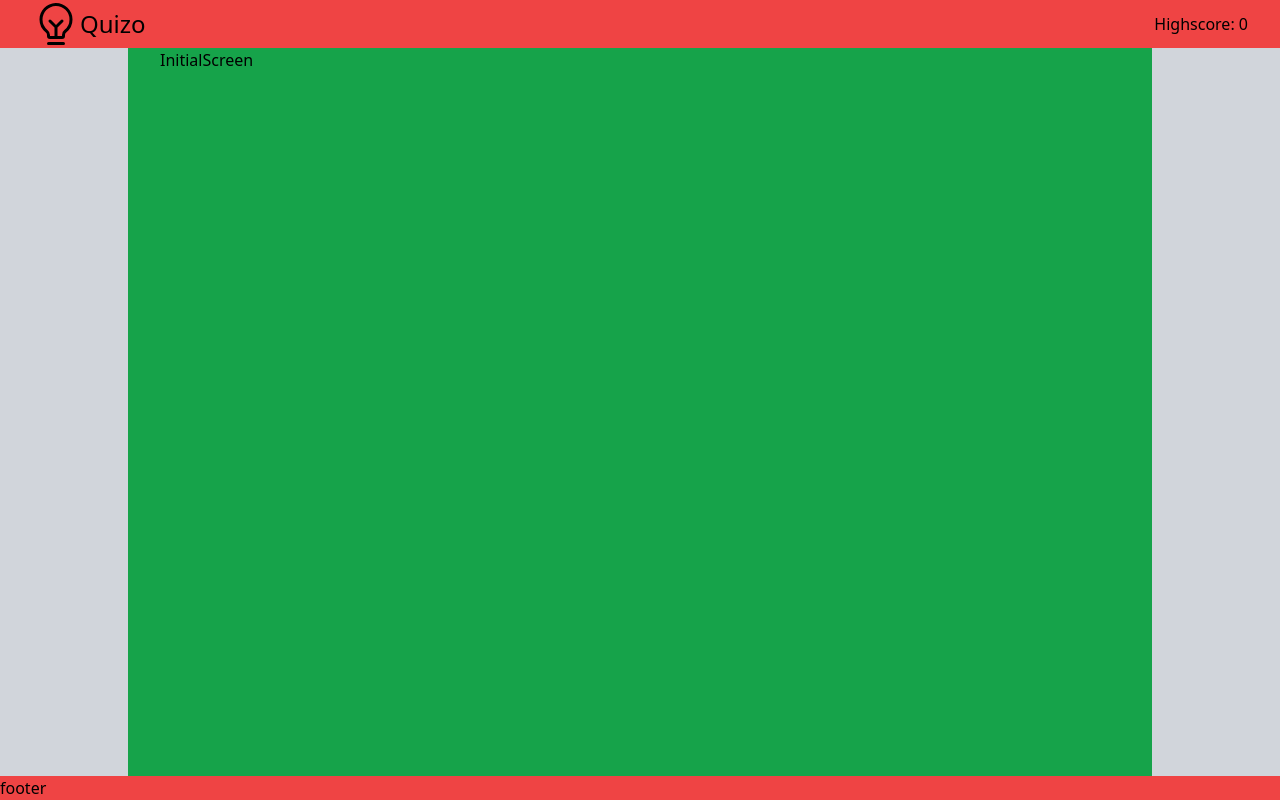
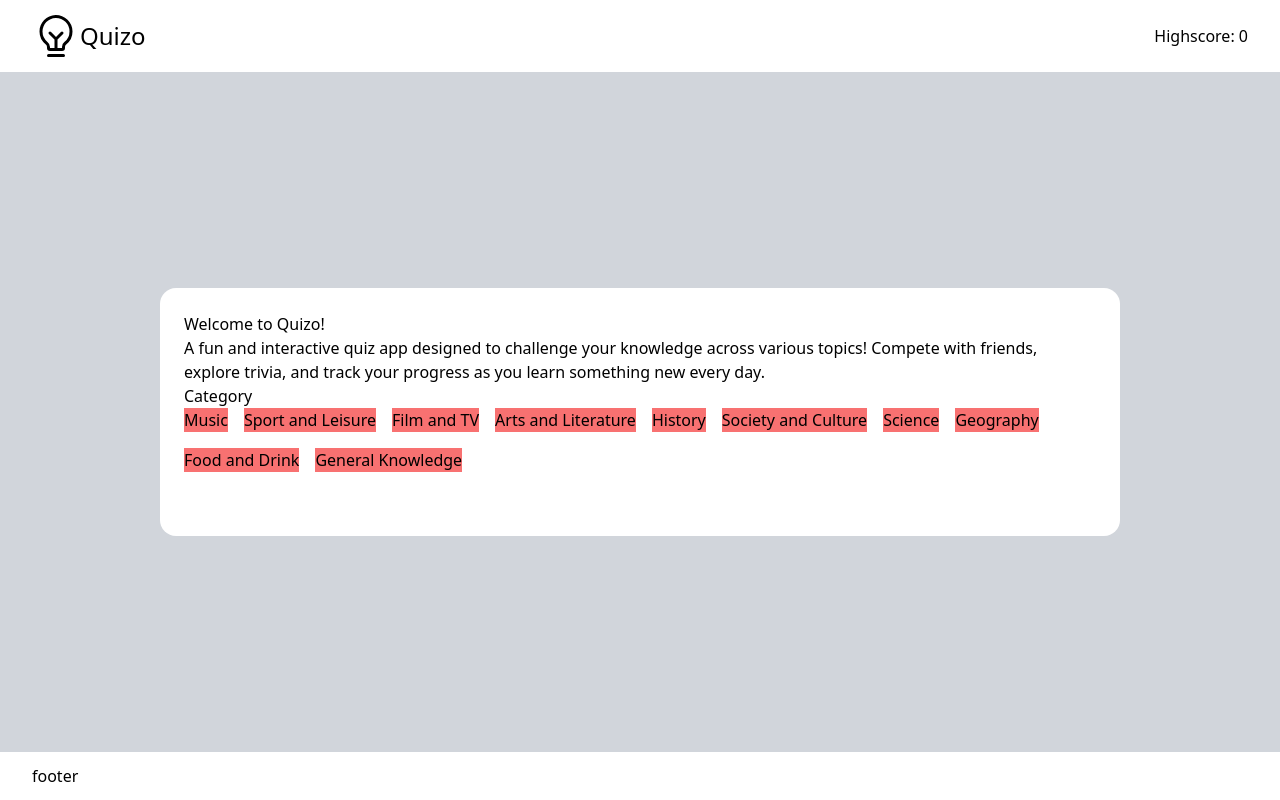
Before and after one commit to code-with-naimish/react-quizo, a React (Vite) app: page / in a window 1280 px wide. Built offline with nearby package versions, Linux system fonts and the light colour scheme.

Commit message:
initial screen progress

```diff
--- a/src/App.css
+++ b/src/App.css
@@ -0,0 +1,3 @@
+.card {
+  @apply bg-white p-6 rounded-2xl;
+}
--- a/src/App.tsx
+++ b/src/App.tsx
@@ -11,6 +11,7 @@ import Footer from "./components/footer"
 
 
 
+
 const App = () => {
   const [activeScreen, setActiveScreen] = useState<ScreenEnum>(ScreenEnum.INIT);
   const onSuccess = (screen: ScreenEnum) => {
@@ -19,14 +20,16 @@ const App = () => {
   return (
 
 
-    <div className=" min-h-screen bg-pink-700">
+    <div className=" min-h-screen">
       <Header />
 
       <main className=" bg-gray-300" >
-        <div className="bg-green-600 h-[calc(100vh-72px)]  max-w-5xl px-8 mx-auto">
-          {activeScreen === ScreenEnum.INIT ? <InitialScreen /> : null}
-          {activeScreen === ScreenEnum.QUIZ ? <QuizScreen /> : null}
-          {activeScreen === ScreenEnum.RESULT ? <ResultScreen /> : null}
+        <div className=" h-[calc(100vh-120px)] flex justify-center items-center ">
+          <div className="max-w-5xl px-8 mx-auto w-full" >
+            {activeScreen === ScreenEnum.INIT ? <InitialScreen /> : null}
+            {activeScreen === ScreenEnum.QUIZ ? <QuizScreen /> : null}
+            {activeScreen === ScreenEnum.RESULT ? <ResultScreen /> : null}
+          </div>
         </div>
       </main>
 
--- a/src/components/footer.tsx
+++ b/src/components/footer.tsx
@@ -1,9 +1,12 @@
 
-export default function footer() {
+export default function Footer() {
   return (
-    <footer className="bg-yellow-50" >
-      <div className="max-w-7xl mx-auto bg-red-500">
-        footer
+    <footer className="" >
+      <div className="max-w-7xl mx-auto px-8">
+        <div className="py-3">
+          footer
+        </div>
+
       </div>
     </footer>
   )
--- a/src/components/header.tsx
+++ b/src/components/header.tsx
@@ -1,10 +1,10 @@
 import { PiLightbulbFilament } from "react-icons/pi";
 
-export default function header() {
+export default function Header() {
   return (
-    <header className="bg-yellow-50" >
-      <div className=" max-w-7xl bg-red-500 mx-auto px-8">
-        <div className=" flex justify-between items-center gap-2.5 " >
+    <header className="" >
+      <div className=" max-w-7xl  mx-auto px-8  ">
+        <div className=" flex justify-between items-center gap-2.5 py-3" >
           <div className="flex items-center">
             <PiLightbulbFilament className="text-5xl" />
             <p className=" text-2xl font-medium">Quizo</p>
--- a/src/components/initial-screen.tsx
+++ b/src/components/initial-screen.tsx
@@ -1,6 +1,36 @@
+import PrimaryBtn from "./primary-btn"
+
+const categories =
+  [
+    { label: "Music", value: "music" },
+    { label: "Sport and Leisure", value: "sport_and_leisure" },
+    { label: "Film and TV", value: "film_and_tv" },
+    { label: "Arts and Literature", value: "arts_and_literature" },
+    { label: "History", value: "history" },
+    { label: "Society and Culture", value: "society_and_culture" },
+    { label: "Science", value: "science" },
+    { label: "Geography", value: "geography" },
+    { label: "Food and Drink", value: "food_and_drink" },
+    { label: "General Knowledge", value: "general_knowledge" }
+  ]
+
 
 export default function InitialScreen() {
   return (
-    <div>InitialScreen</div>
+    <section className="card">
+      <h1>Welcome to Quizo!</h1>
+      <p>A fun and interactive quiz app designed to challenge your knowledge across various topics! Compete with friends, explore trivia, and track your progress as you learn something new every day.</p>
+      <div>
+        <h2>Category</h2>
+        <ul className="flex gap-4 flex-wrap items-center ">
+          {categories.map((category, i) => {
+            return <li className="bg-red-400 b" key={i}>{category.label}
+            </li>
+          })}
+        </ul>
+      </div>
+
+      <PrimaryBtn title="Let's go!" />
+    </section>
   )
 }
--- /dev/null
+++ b/src/components/primary-btn.tsx
@@ -0,0 +1,9 @@
+
+export default function PrimaryBtn(props: {
+  title: string
+}) {
+  return (
+    <button className="bg-gray-800/ text-white px-6 py-2 rounded-[99px] hover:bg-gray-700 transition-all">{props.title}</button>
+
+  )
+}
```
